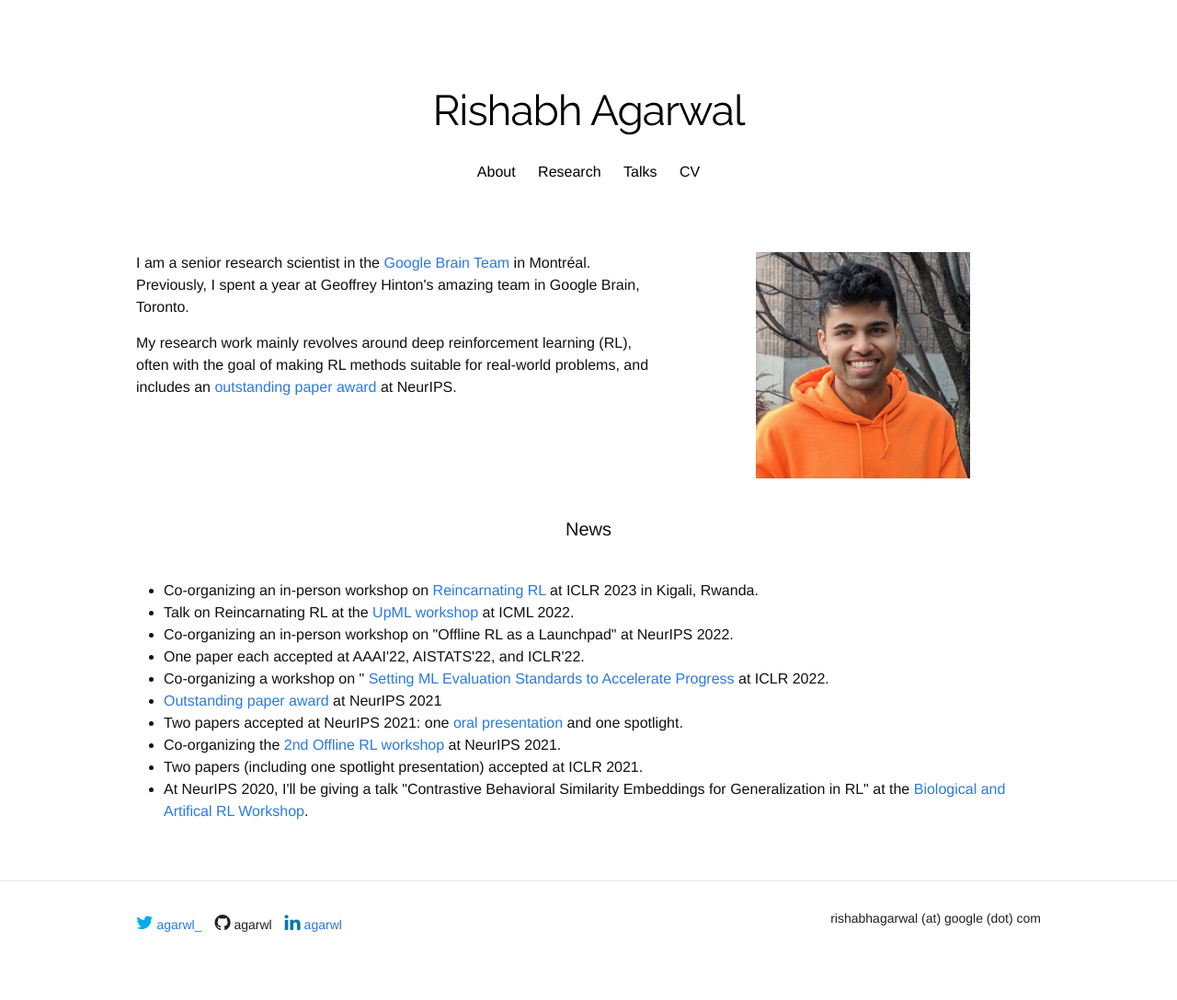
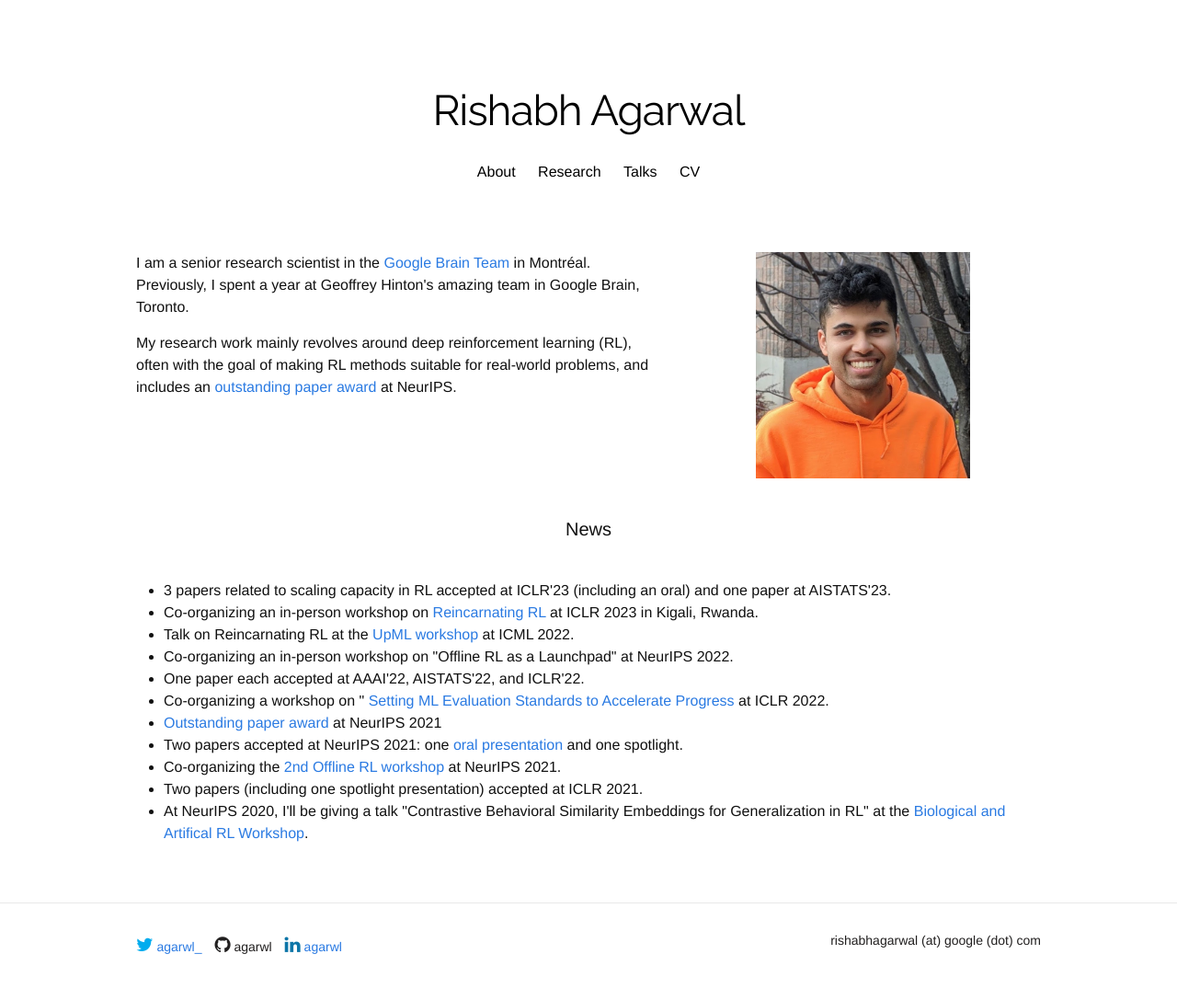
Before and after one commit to agarwl/agarwl.github.io, a Jekyll site: the page built from index.html, in a window 1280 px wide. Shown: the whole page at 92% size. Built offline with Jekyll 4.4.1, drawn with Linux system fonts in a browser that asks for light colours; nearby versions of some CDN libraries; some web fonts are replaced; a style sheet for code colours, icons or effects is not loaded; before the commit the page ends 1063 px from its top, so only the background shows below that.

Commit message:
Update index.html

```diff
--- a/index.html
+++ b/index.html
@@ -23,6 +23,7 @@ title: "Rishabh Agarwal"
 
 <h1 class="page-heading">News</h1>
 <ul>
+  <li> 3 papers related to scaling capacity in RL accepted at ICLR'23 (including an oral) and one paper at AISTATS'23. </li>
   <li> Co-organizing an in-person workshop on <a href="https://reincarnating-rl.github.io"> Reincarnating RL </a> at ICLR 2023 in Kigali, Rwanda. </li>
   <li> Talk on Reincarnating RL at the <a href="https://upml2022.github.io/"> UpML workshop </a> at ICML 2022.</li>
   <li> Co-organizing an in-person workshop on "Offline RL as a Launchpad" at NeurIPS 2022.</li>
```
